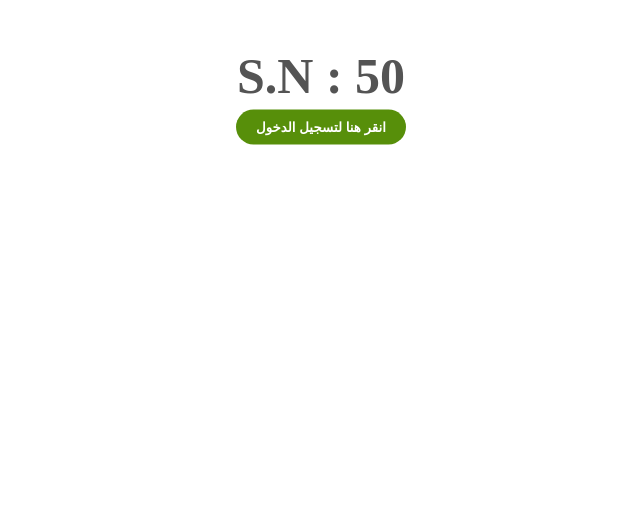
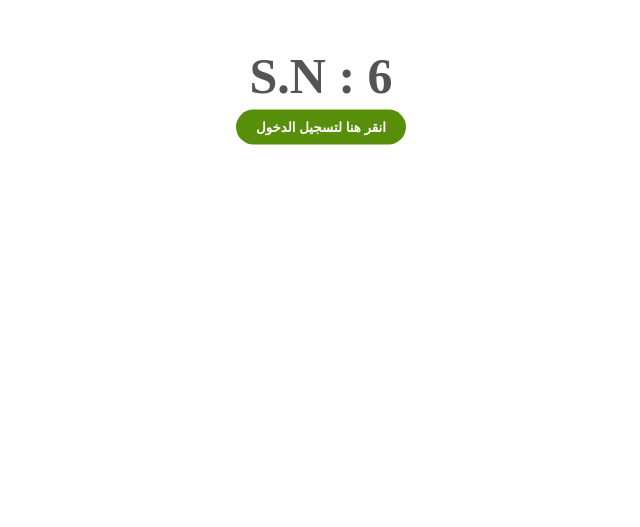
Before and after one commit to ALEmadTransport/account_6, a plain HTML site: page index.html in a window 1280 px wide. Shown: the part 273-800 px from the top of the page, without its empty margins (319-959 px from the left). Drawn offline with Linux system fonts and the light colour scheme.

Commit message:
Update index.html

```diff
--- a/index.html
+++ b/index.html
@@ -49,7 +49,7 @@
 
 <body>
     <img src="background.png" alt="">
-    <span class="sn-label">S.N : 50</span>
+    <span class="sn-label">S.N : 6</span>
     <br>
     <br>
     <br>
```
